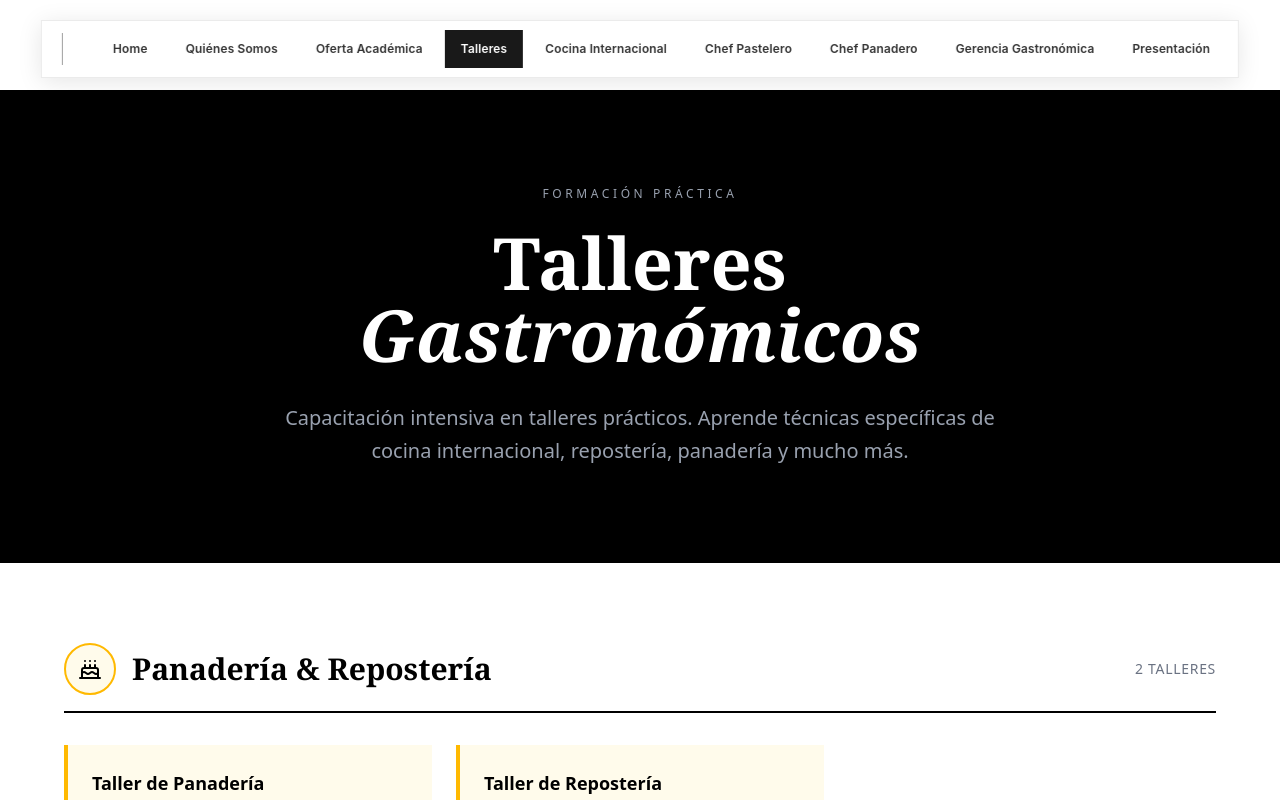
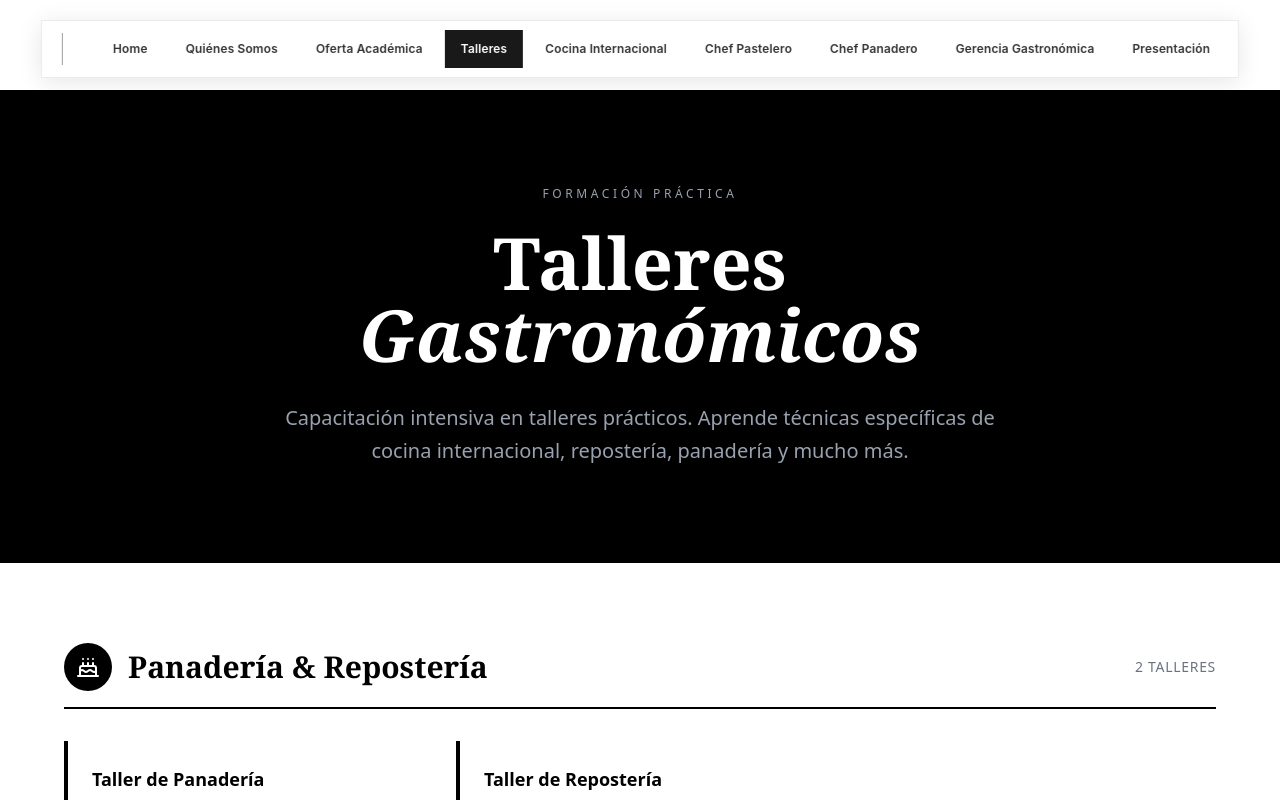
Before and after one commit to arizon-ai/la-new-cuisine, a React (Vite) app in the folder app/: page /talleres in a window 1280 px wide. Shown: the top 800 px of the page. Built offline with nearby package versions, Linux system fonts and the light colour scheme; grey boxes are pictures that could not be loaded.

Commit message:
feat: Add Talleres page component to display categorized culinary workshops with details and a call to action.

```diff
--- a/app/src/Talleres.jsx
+++ b/app/src/Talleres.jsx
@@ -6,8 +6,6 @@ export default function Talleres() {
         {
             titulo: 'Panadería & Repostería',
             icono: Cake,
-            color: 'bg-amber-50',
-            borderColor: 'border-amber-400',
             talleres: [
                 { nombre: 'Taller de Panadería', descripcion: 'Aprende las bases de la panificación artesanal' },
                 { nombre: 'Taller de Repostería', descripcion: 'Técnicas de pastelería básica y decoración' }
@@ -16,8 +14,6 @@ export default function Talleres() {
         {
             titulo: 'Cocina Internacional',
             icono: Globe,
-            color: 'bg-blue-50',
-            borderColor: 'border-blue-400',
             talleres: [
                 { nombre: 'Taller de Cocina Italiana', descripcion: 'Pastas frescas, risottos y salsas tradicionales' },
                 { nombre: 'Taller de Cocina Asiática', descripcion: 'Técnicas y sabores del Lejano Oriente' },
@@ -33,8 +29,6 @@ export default function Talleres() {
         {
             titulo: 'Cocina Latinoamericana',
             icono: Utensils,
-            color: 'bg-green-50',
-            borderColor: 'border-green-400',
             talleres: [
                 { nombre: 'Taller de Cocina Venezolana', descripcion: 'Arepas, pabellón y tradiciones locales' },
                 { nombre: 'Taller de Cocina Navideña', descripcion: 'Hallacas, pan de jamón y delicias decembrinas' }
@@ -43,8 +37,6 @@ export default function Talleres() {
         {
             titulo: 'Especialidades',
             icono: FlameKindling,
-            color: 'bg-purple-50',
-            borderColor: 'border-purple-400',
             talleres: [
                 { nombre: 'Taller de Pasapalos', descripcion: 'Bocadillos perfectos para eventos' },
                 { nombre: 'Taller de Alimentos en Conserva', descripcion: 'Técnicas de preservación y envasado' },
@@ -55,8 +47,6 @@ export default function Talleres() {
         {
             titulo: 'Programa Juvenil',
             icono: Users,
-            color: 'bg-pink-50',
-            borderColor: 'border-pink-400',
             talleres: [
                 { nombre: 'Taller de Mini Chef', descripcion: 'Cocina divertida para niños y adolescentes' }
             ]
@@ -88,7 +78,7 @@ export default function Talleres() {
                             <div key={catIndex} className="mb-16 last:mb-0">
                                 {/* Categoría Header */}
                                 <div className="flex items-center gap-4 mb-8 border-b-2 border-black pb-4">
-                                    <div className={`p-3 rounded-full ${categoria.color} border-2 ${categoria.borderColor}`}>
+                                    <div className="p-3 rounded-full bg-black text-white">
                                         <IconComponent className="w-6 h-6" />
                                     </div>
                                     <h2 className="text-3xl font-serif font-bold">{categoria.titulo}</h2>
@@ -102,7 +92,7 @@ export default function Talleres() {
                                     {categoria.talleres.map((taller, tallerIndex) => (
                                         <div
                                             key={tallerIndex}
-                                            className={`p-6 ${categoria.color} border-l-4 ${categoria.borderColor} hover:shadow-lg transition-shadow duration-300`}
+                                            className="p-6 bg-white border-l-4 border-black hover:bg-neutral-50 hover:shadow-lg transition-all duration-300"
                                         >
                                             <h3 className="font-bold text-lg mb-2">{taller.nombre}</h3>
                                             <p className="text-gray-600 text-sm leading-relaxed">{taller.descripcion}</p>
```
